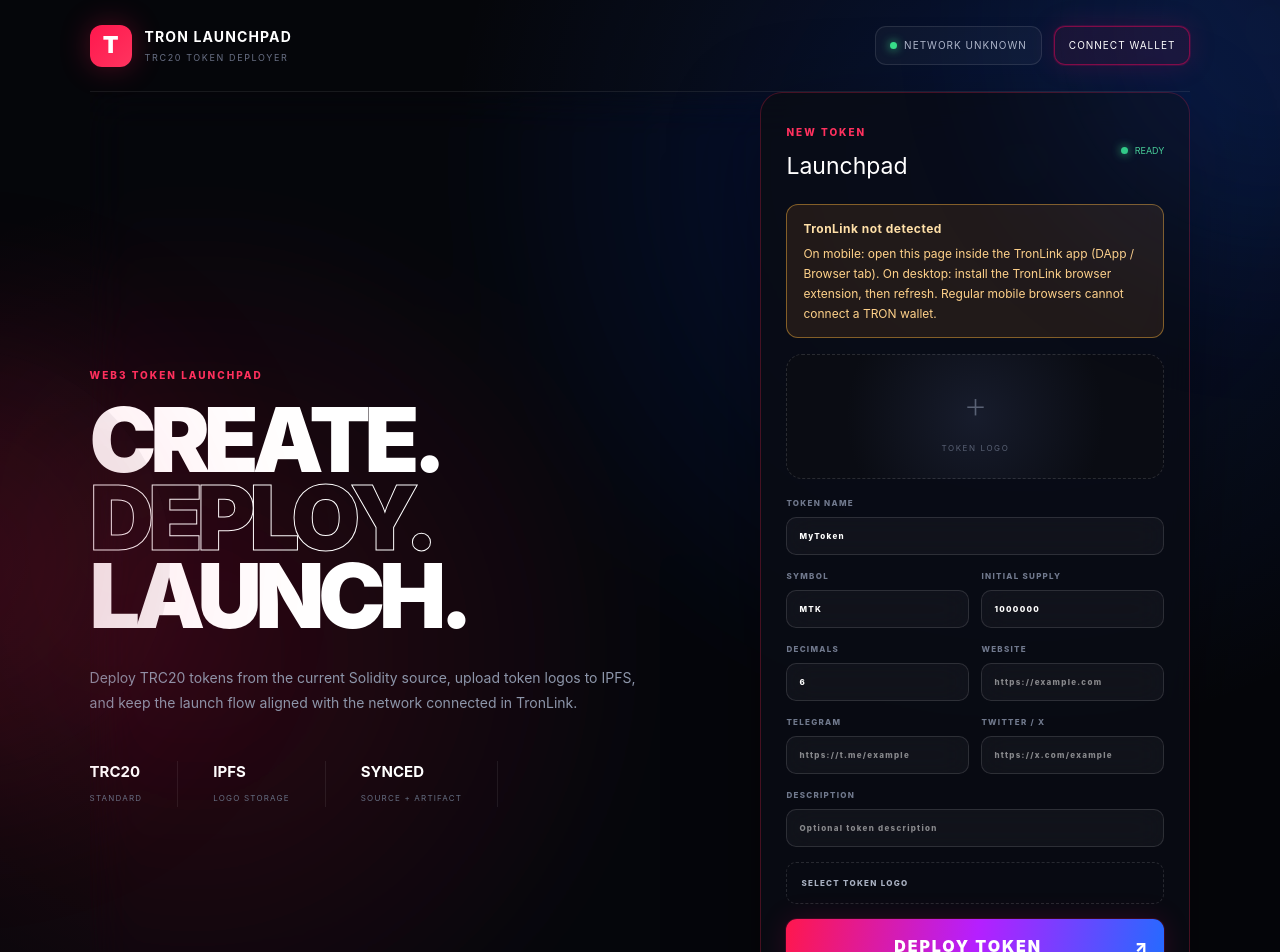
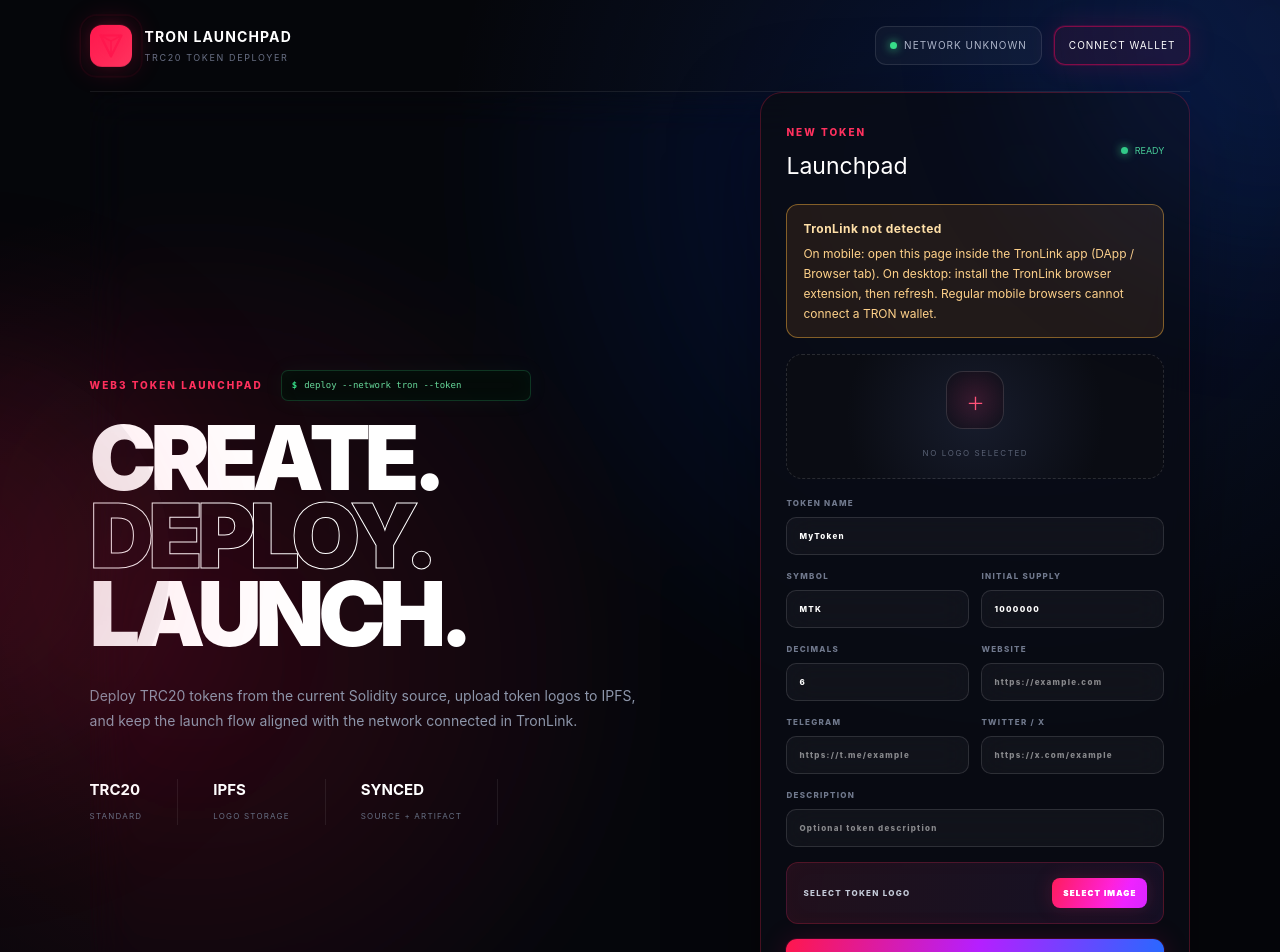
Before and after one commit to nassicatbessir-cell/tron-token-deployer, a Next.js app: page / in a window 1280 px wide. Shown: the top 952 px of the page. Built offline with nearby package versions, Linux system fonts and the light colour scheme.

Commit message:
feat: upgrade TRON launchpad visual interface

```diff
--- a/app/launchpad.css
+++ b/app/launchpad.css
@@ -83,6 +83,102 @@
 
         .brand {
           gap: 13px;
+        }
+
+        .tronPulse {
+          position: relative;
+          color: #ff174d;
+          animation: tronFloat 3s ease-in-out infinite;
+        }
+
+        .tronPulse::before {
+          content: "";
+          position: absolute;
+          inset: -7px;
+          border-radius: 15px;
+          border: 1px solid rgba(255, 23, 77, 0.45);
+          animation: tronRing 2.4s ease-out infinite;
+          pointer-events: none;
+        }
+
+        .tronPulse svg {
+          width: 28px;
+          height: 28px;
+          filter: drop-shadow(0 0 9px rgba(255, 23, 77, 0.75));
+        }
+
+        @keyframes tronRing {
+          0% {
+            transform: scale(0.82);
+            opacity: 0.8;
+          }
+          75%, 100% {
+            transform: scale(1.25);
+            opacity: 0;
+          }
+        }
+
+        @keyframes tronFloat {
+          0%, 100% { transform: translateY(0); }
+          50% { transform: translateY(-2px); }
+        }
+
+        .heroEyebrow {
+          display: flex;
+          align-items: center;
+          gap: 18px;
+          flex-wrap: wrap;
+        }
+
+        .terminalMini {
+          min-width: 250px;
+          max-width: 310px;
+          height: 31px;
+          display: flex;
+          align-items: center;
+          gap: 7px;
+          padding: 0 10px;
+          border: 1px solid rgba(55, 223, 136, 0.2);
+          border-radius: 7px;
+          background: rgba(3, 14, 9, 0.75);
+          box-shadow:
+            inset 0 0 18px rgba(55, 223, 136, 0.035),
+            0 0 22px rgba(55, 223, 136, 0.05);
+          overflow: hidden;
+          font-family: ui-monospace, SFMono-Regular, Menlo, Monaco, Consolas, monospace;
+          font-size: 9px;
+          white-space: nowrap;
+        }
+
+        .terminalPrompt {
+          color: #37df88;
+          font-weight: 900;
+        }
+
+        .terminalText {
+          color: #67d99a;
+          overflow: hidden;
+          width: 0;
+          animation: terminalTyping 4s steps(31, end) infinite;
+        }
+
+        .terminalCursor {
+          width: 5px;
+          height: 12px;
+          background: #37df88;
+          box-shadow: 0 0 8px rgba(55, 223, 136, 0.8);
+          animation: terminalBlink 0.75s steps(2) infinite;
+          flex-shrink: 0;
+        }
+
+        @keyframes terminalTyping {
+          0%, 8% { width: 0; }
+          45%, 70% { width: 205px; }
+          88%, 100% { width: 0; }
+        }
+
+        @keyframes terminalBlink {
+          50% { opacity: 0; }
         }
 
         .brandMark {
@@ -266,15 +362,42 @@
           color: #596174;
         }
 
-        .logoPlaceholder span {
+        .logoPulse {
+          width: 58px;
+          height: 58px;
+          margin: 0 auto 9px;
+          display: grid;
+          place-items: center;
+          border-radius: 17px;
+          border: 1px solid rgba(255, 255, 255, 0.13);
+          background: radial-gradient(circle, rgba(255, 23, 77, 0.14), rgba(12, 14, 23, 0.7));
+          box-shadow: 0 0 0 0 rgba(255, 23, 77, 0.28);
+          animation: uploadPulse 2.1s ease-out infinite;
+        }
+
+        .logoPulse span {
           display: block;
-          font-size: 38px;
+          font-size: 31px;
+          line-height: 1;
           font-weight: 200;
+          color: #ff5278;
         }
 
         .logoPlaceholder small {
           font-size: 8px;
           letter-spacing: 0.2em;
+        }
+
+        @keyframes uploadPulse {
+          0% {
+            box-shadow: 0 0 0 0 rgba(255, 23, 77, 0.28);
+          }
+          65% {
+            box-shadow: 0 0 0 15px rgba(255, 23, 77, 0);
+          }
+          100% {
+            box-shadow: 0 0 0 0 rgba(255, 23, 77, 0);
+          }
         }
 
         label {
@@ -310,11 +433,46 @@
         }
 
         .upload {
-          border: 1px dashed rgba(255, 255, 255, 0.13);
-          padding: 14px;
-          border-radius: 10px;
+          position: relative;
+          display: flex;
+          align-items: center;
+          justify-content: space-between;
+          gap: 12px;
+          border: 1px solid rgba(255, 38, 78, 0.22);
+          padding: 15px 16px;
+          border-radius: 12px;
           cursor: pointer;
-          color: #aab2c3;
+          color: #c5ccda;
+          background:
+            linear-gradient(100deg, rgba(255, 23, 77, 0.08), rgba(104, 31, 255, 0.06)),
+            rgba(255, 255, 255, 0.025);
+          box-shadow: inset 0 0 22px rgba(255, 23, 77, 0.025);
+          transition: transform 0.2s ease, border-color 0.2s ease, box-shadow 0.2s ease;
+          overflow: hidden;
+        }
+
+        .upload::after {
+          content: "SELECT IMAGE";
+          font-size: 8px;
+          font-weight: 900;
+          letter-spacing: 0.14em;
+          color: #fff;
+          padding: 9px 11px;
+          border-radius: 8px;
+          background: linear-gradient(110deg, #ff174d, #b51fff);
+          box-shadow: 0 0 20px rgba(255, 23, 77, 0.2);
+          animation: uploadButtonPulse 2.2s ease-in-out infinite;
+        }
+
+        .upload:hover {
+          transform: translateY(-1px);
+          border-color: rgba(255, 38, 78, 0.55);
+          box-shadow: 0 10px 28px rgba(255, 23, 77, 0.1);
+        }
+
+        @keyframes uploadButtonPulse {
+          0%, 100% { filter: brightness(1); }
+          50% { filter: brightness(1.22); }
         }
 
         .upload input {
--- a/app/page.tsx
+++ b/app/page.tsx
@@ -749,7 +749,12 @@
 
       <header className="topbar">
         <div className="brand">
-          <div className="brandMark">T</div>
+          <div className="brandMark tronPulse" aria-label="TRON">
+            <svg viewBox="0 0 64 64" role="img" aria-hidden="true">
+              <path d="M8 8h48L32 56 8 8Z" fill="none" stroke="currentColor" strokeWidth="5" strokeLinejoin="round"/>
+              <path d="M8 8l24 13 24-13M32 21v35M20 15l12 6 12-6" fill="none" stroke="currentColor" strokeWidth="3.5" strokeLinejoin="round"/>
+            </svg>
+          </div>
           <div>
             <strong>TRON LAUNCHPAD</strong>
             <span>TRC20 TOKEN DEPLOYER</span>
@@ -781,7 +786,16 @@
 
       <section className="hero">
         <div className="heroText">
-          <div className="eyebrow">WEB3 TOKEN LAUNCHPAD</div>
+          <div className="heroEyebrow">
+            <div className="eyebrow">WEB3 TOKEN LAUNCHPAD</div>
+            <div className="terminalMini" aria-label="Live terminal">
+              <span className="terminalPrompt">$</span>
+              <span className="terminalText">
+                deploy --network tron --token
+              </span>
+              <span className="terminalCursor" />
+            </div>
+          </div>
 
           <h1>
             CREATE.
@@ -839,8 +853,10 @@
               <img src={logoPreview} alt="Token logo preview" />
             ) : (
               <div className="logoPlaceholder">
-                <span>+</span>
-                <small>TOKEN LOGO</small>
+                <div className="logoPulse">
+                  <span>+</span>
+                </div>
+                <small>NO LOGO SELECTED</small>
               </div>
             )}
           </div>
```
